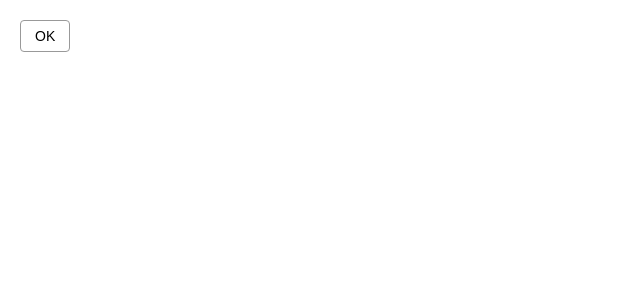
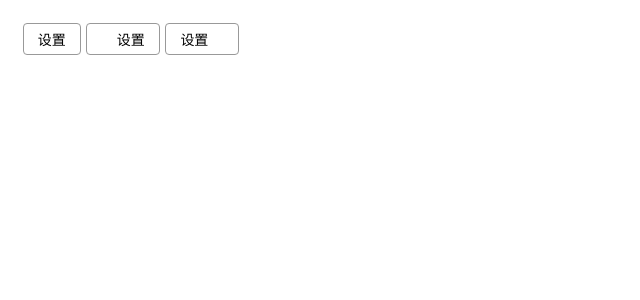
Before and after one commit to Tomvictory/ddui, a Vue app in the folder ddui/: page / in a window 1280 px wide. Shown: the top 300 px of the page, without its empty margins (0-640 px from the left). Built offline with nearby package versions, Linux system fonts and the light colour scheme.

Commit message:
添加icon和iconPosition属性

```diff
--- a/ddui/package.json
+++ b/ddui/package.json
@@ -9,6 +9,8 @@
   },
   "dependencies": {
     "core-js": "^3.8.3",
+    "node-sass": "^7.0.1",
+    "sass-loader": "^12.6.0",
     "vue": "^3.2.13"
   },
   "devDependencies": {
--- a/ddui/public/index.html
+++ b/ddui/public/index.html
@@ -23,6 +23,13 @@
 		body{
 			font-size: var(--font-size);
 		}
+		.icon {
+		       width: 1em; height: 1em;
+		       vertical-align: -0.15em;
+		       fill: currentColor;
+		       overflow: hidden;
+		    }
 	</style>
+	<script src="//at.alicdn.com/t/font_3224697_ynxj6v9sx3.js"></script>
   </body>
 </html>
--- a/ddui/src/App.vue
+++ b/ddui/src/App.vue
@@ -1,5 +1,7 @@
 <template>
-  <d-button name="OK"/>
+  <d-button>设置</d-button>
+  <d-button icon="setting">设置</d-button>
+  <d-button icon="setting" icon-position="right">设置</d-button>
 </template>
 
 <script>
--- a/ddui/src/components/button.vue
+++ b/ddui/src/components/button.vue
@@ -1,6 +1,13 @@
 <template>
-  <button class="d-button">
-    {{ name }}
+  <button class="d-button" :class="{[`icon-${iconPosition}`]:true}">
+	<svg v-if="icon" class="icon">
+		<use :xlink:href="`#i-${icon}`"></use>
+	</svg>
+	<div class="content">
+		<slot>
+		</slot>
+	</div>
+
   </button>
 </template>
 
@@ -8,25 +15,48 @@
 export default {
   name: 'd-button',
   props: {
-    name: String
+    name: String,
+	icon: String,
+	iconPosition: String
   }
 }
 </script>
 
 <!-- Add "scoped" attribute to limit CSS to this component only -->
-<style scoped>
+<style lang="scss">
 .d-button{
 	padding: 0 1em;
+	margin: .2em;
 	height: var(--button-height);
 	font-size:var(--font-size);
 	border-radius: var(--border-radius);
 	border: 1px solid var(--border-color);
 	background: var(--button-bg);
-}
-.d-button:hover{
-	border-color: var(--border-color-hover);
-}
-.d-button:active{
-	border-color: var(--button-active-bg);
+	display: inline-flex;justify-content: center;align-items: center;
+	vertical-align: middle;
+	&:hover {
+		border-color: var(--border-color-hover);
+	}
+	&:active{
+		border-color: var(--button-active-bg);
+	}
+	&:focus{
+		outline: none;
+	}
+	> .content{
+		order: 2;
+	};
+	> .icon{
+		order: 1;margin-left: 0;margin-right: .1em;
+	}
+	&.icon-right{
+		> .content{
+			order: 1;
+		}
+		> .icon{
+			order: 2;margin-left: .1em;margin-right: 0;
+		}
+	}
+
 }
 </style>
```
Also changed, not shown: 1 other file (tests, documents, lock files or other folders).
